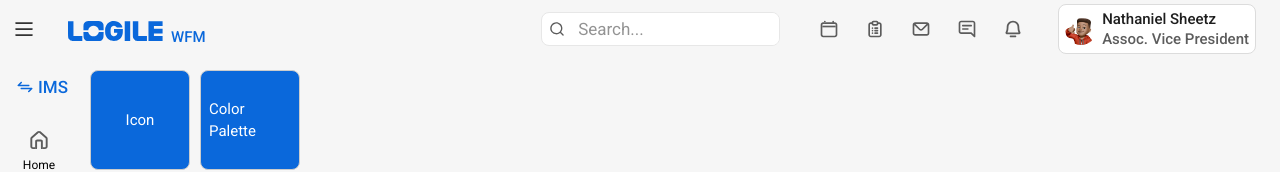
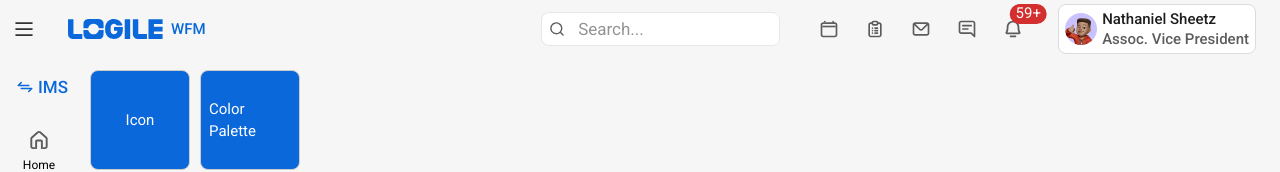
Before and after one commit to devBinay/task-template-poc, a React (Vite) app: page /dev in a window 1280 px wide. Shown: the top 172 px of the page. Built offline with nearby package versions, Linux system fonts and the light colour scheme.

Commit message:
fix: Searchbar and fontweight fixes

```diff
--- a/src/layouts/appBar/AppBar.tsx
+++ b/src/layouts/appBar/AppBar.tsx
@@ -2,7 +2,7 @@ import React from 'react';
 import Typography from '@mui/material/Typography';
 import { defaultConstants } from '@/core/constants';
 import clientLogo from "@/assets/Logile Logo.svg"
-import { Box, Button, Stack } from '@mui/material';
+import { Badge, Box, Button, Stack } from '@mui/material';
 import IconButton from '@/components/IconButton';
 import UserProfileInfoCard from './components/userProfile/UserProfileInfoCard';
 import navAvatarPng from '@/assets/navbarAvatar.png'
@@ -40,7 +40,7 @@ const AppBar: React.FC<AppBarProps> = ({ drawerHeight, handleToggleMenu }) => {
       {/* Logo Section */}
       <Stack direction={"row"} sx={{
         height: "fit-content",
-        alignItems: "flex-end"
+        alignItems: "center"
       }}>
             <Box sx={{marginRight: "2.4rem"}}>
           <MainMenu onClick={handleToggleMenu} startIcon={
@@ -50,9 +50,9 @@ const AppBar: React.FC<AppBarProps> = ({ drawerHeight, handleToggleMenu }) => {
           </MainMenu>
         </Box>
 
-        <Box><img src={clientLogo} /></Box>
-
-        <Typography sx={(theme) => ({
+        <Stack sx={{ flexDirection: "row", alignItems: "center" }}>
+        <img src={clientLogo} />
+         <Typography sx={(theme) => ({
           color: theme.palette.primary.main,
           marginLeft: ".8rem",
           fontSize: "1.5rem",
@@ -62,6 +62,9 @@ const AppBar: React.FC<AppBarProps> = ({ drawerHeight, handleToggleMenu }) => {
         })}>
           {defaultConstants.appAbbr}
         </Typography>
+        </Stack>
+
+
       </Stack>
 
       {/* Search Bar */}
@@ -90,12 +93,19 @@ const AppBar: React.FC<AppBarProps> = ({ drawerHeight, handleToggleMenu }) => {
         }}>
           <SvgIcon component="comment" fill={"var(--icon-color-secondary)"} size={20} />
         </IconButton>
+        <Badge badgeContent={'59+'}  sx={{
+    "& .MuiBadge-badge": {
+      fontWeight: 400,
+      fontSize: "1.5rem",
+    },
+  }}color="error" overlap="circular" >
         <IconButton variant="primary" style={{
           padding:"1rem",
 
         }}>
           <SvgIcon component="notification" fill={"var(--icon-color-secondary)"} size={20} />
         </IconButton>
+          </Badge>
       </Stack>
       {/* User Profile Section */}
 
--- a/src/layouts/appBar/components/userProfile/userProfile.style.scss
+++ b/src/layouts/appBar/components/userProfile/userProfile.style.scss
@@ -15,6 +15,7 @@
     }
     background-color: var(bg-default);
     & .avatar{
+        background-color: #CAC2FF;
         width:3.2rem;
         height:3.2rem;
         border-radius:50%;
--- a/src/pages/TemplateLibrary/LibraryTable.tsx
+++ b/src/pages/TemplateLibrary/LibraryTable.tsx
@@ -13,7 +13,7 @@ import SvgIcon from "@/core/components/Icon";
 import IconButton from '@/components/IconButton';
 import { IconOutlined } from "@/components/Button/Button";
 import CommonModal from "@/components/Modal/Modal";
-import { renderPreviewPopupRow, renderPreviewHeading } from "@/pages/TemplateLibrary/component/PreviewType";
+import { renderPreviewPopupRow, renderPreviewHeading } from "@/pages/TemplateLibrary/components/PreviewType";
 import { useGetViewPortSize } from "@/utils/getViewPortSize";
 import "./style.scss";
 import type { TemplateLibraryTableRowType } from "./types";
--- a/src/pages/TemplateLibrary/index.tsx
+++ b/src/pages/TemplateLibrary/index.tsx
@@ -66,7 +66,7 @@ const TemplateLibrary: React.FC = () => {
         </PageTemplate.Header>
       <PageTemplate.Content>
       <Box className="template-library-container">
-         <Box display="flex" padding={"8px 16px"} alignItems="center">
+         <Box display="flex" padding={"0rem .8rem"} alignItems="center">
             <Box width="20%" fontSize={'19px'} fontWeight={500}>Folder Tree</Box>
             { showCheckbox ?
               <Box width="80%" display="flex" justifyContent="space-between" alignItems="center" fontSize={'19px'} fontWeight={500}>
@@ -91,7 +91,10 @@ const TemplateLibrary: React.FC = () => {
                 <Box fontSize={'19px'} fontWeight={500} whiteSpace="nowrap" mr="16px">
                     Template Library
                 </Box>
-                <Box flexGrow={1}>
+                <Box sx={{
+                  maxWidth:"50.5rem",
+                  flexGrow:1,
+                }}>
                     <SearchField
                         className="search-bar"
                         variant="outlined"
@@ -108,13 +111,15 @@ const TemplateLibrary: React.FC = () => {
                         }}
                     />
                 </Box>
+                <Stack direction={"row"} alignItems="center" gap="12px">
                 <Box whiteSpace="nowrap"><PrimaryButton>Create Template</PrimaryButton></Box>
-                <IconButton variant='outline'><SvgIcon component="upload" size={20} /></IconButton>
-                <IconButton variant='outline'><SvgIcon component="moreOption" size={20} /></IconButton>
+                <IconButton variant='outline'><SvgIcon fill='var(--icon-color-secondary)' component="upload" size={20} /></IconButton>
+                <IconButton variant='outline'><SvgIcon fill='var(--icon-color-secondary)' component="moreOption" size={20} /></IconButton>
+                </Stack>
               </Box>
             }
         </Box>
-        <Divider sx={{ marginTop: '4px', borderBottomWidth: 1 }} />
+        <Divider sx={{ marginTop: '4px', borderBottomWidth: 1, marginLeft: "-1rem", marginRight: "-1rem" }} />
 
         <Box display="flex" >
             <Box width={'20%'}>
--- a/src/pages/TemplateLibrary/style.scss
+++ b/src/pages/TemplateLibrary/style.scss
@@ -16,7 +16,7 @@
         border-radius: 0px;
     }
     .MuiTableCell-root {
-        padding: 8px 16px;
+
         width: auto;
     }
     .template-head-text {
```
